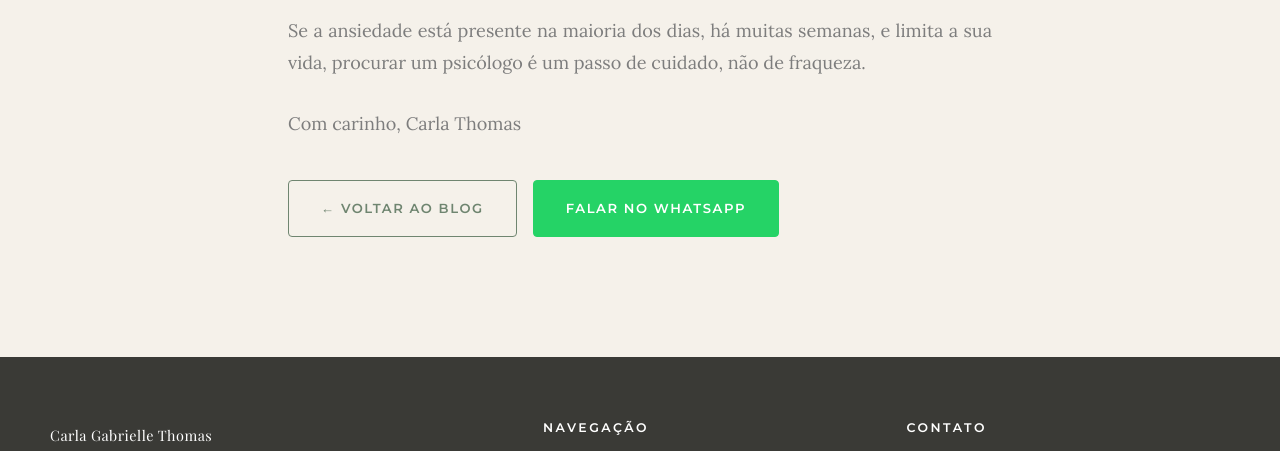
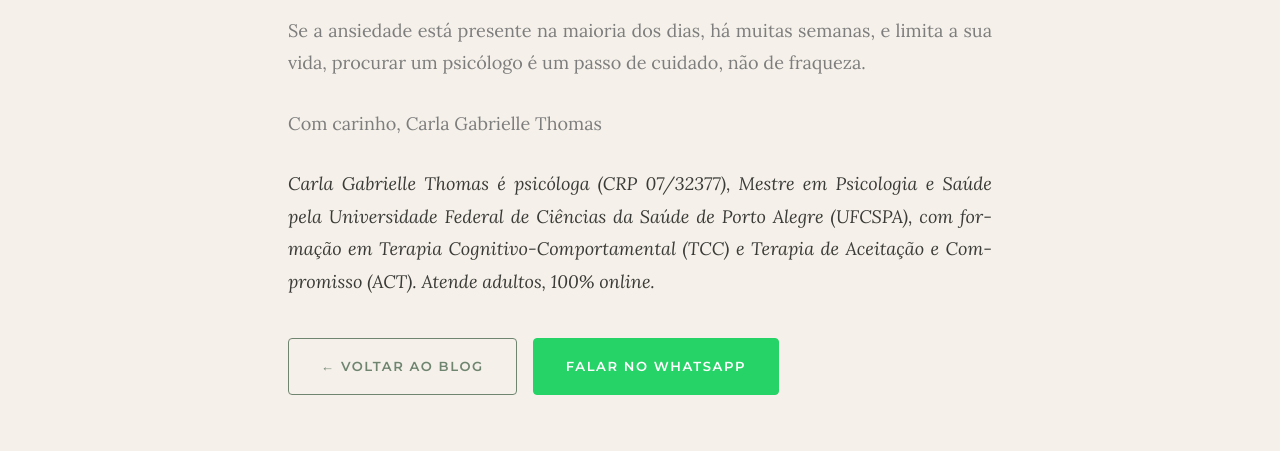
Before and after one commit to carlathomaspsicologa/carla-thomas-site, an Eleventy site: page src/posts/2026-07-06-ansiedade-isto-tambem-e-cuidado.md in a window 1280 px wide. Shown: the part 2513-2964 px from the top of the page. Built offline with nearby package versions, Linux system fonts and the light colour scheme; Eleventy itself is replaced by a stand-in of ours; files that its build step writes are made by us from their sources; a web font is replaced by a local one.

Commit message:
GEO/SEO: adicionar bloco de credenciais ao post de ansiedade
Updated author's name and added professional credentials.

```diff
--- a/src/posts/2026-07-06-ansiedade-isto-tambem-e-cuidado.md
+++ b/src/posts/2026-07-06-ansiedade-isto-tambem-e-cuidado.md
@@ -45,4 +45,6 @@ Não. Ela sempre vai aparecer um pouco, isso é humano. **A meta é ouvir o alar
 Se a ansiedade está presente na maioria dos dias, há muitas semanas, e limita a sua vida, procurar um psicólogo é um passo de cuidado, não de fraqueza.
 
 Com carinho,
-Carla Thomas
+Carla Gabrielle Thomas
+
+*Carla Gabrielle Thomas é psicóloga (CRP 07/32377), Mestre em Psicologia e Saúde pela Universidade Federal de Ciências da Saúde de Porto Alegre (UFCSPA), com formação em Terapia Cognitivo-Comportamental (TCC) e Terapia de Aceitação e Compromisso (ACT). Atende adultos, 100% online.*
```
